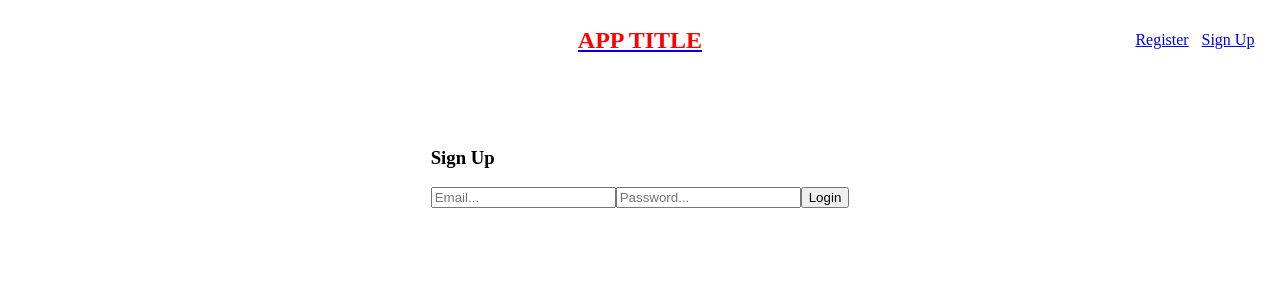
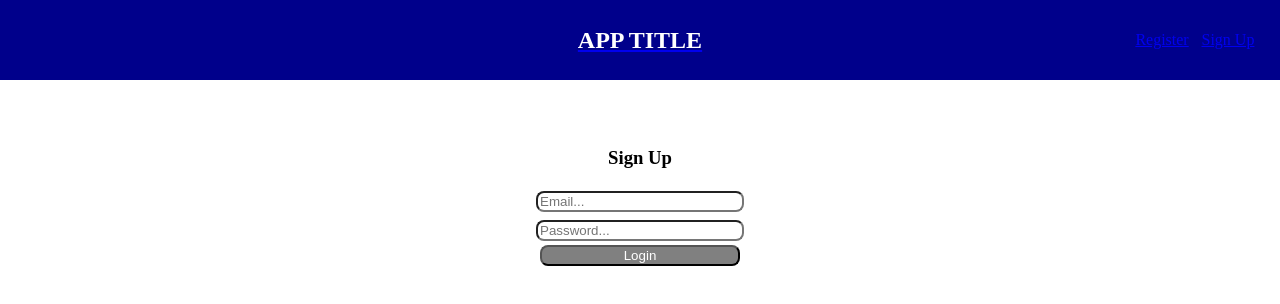
Before and after one commit to ulldecorb/redux-fullsatck-todo, a React (Create React App) app in the folder client/: page /sign_in in a window 1280 px wide. Shown: the top 304 px of the page. Built offline with nearby package versions, Linux system fonts and the light colour scheme; no server answers.

Commit message:
Style header component Add background Add text color

```diff
--- a/client/src/components/Header/header.css
+++ b/client/src/components/Header/header.css
@@ -13,10 +13,11 @@
   -webkit-box-align: center;
       -ms-flex-align: center;
           align-items: center;
+  background-color: darkblue;
 }
 
 .header__title {
-  color: red;
+  color: white;
 }
 
 .header__margin {
@@ -28,6 +29,7 @@
   position: absolute;
   right: 0;
   margin-right: 2vw;
+  color: white;
 }
 
 .header__logout-button {
@@ -35,6 +37,7 @@
   border-radius: 1vmin;
   color: white;
   background-color: grey;
+  cursor: pointer;
 }
 
 .header__links {
--- a/client/src/components/Header/header.scss
+++ b/client/src/components/Header/header.scss
@@ -7,9 +7,10 @@
     display: flex;
     justify-content: center;
     align-items: center;
+    background-color: darkblue;
 
     &__title {
-        color: red;
+        color: white;
     }
 
     &__margin {
@@ -21,6 +22,7 @@
         position: absolute;
         right: 0;
         margin-right: 2vw;
+        color: white;
     }
 
     &__logout-button {
@@ -28,6 +30,7 @@
         border-radius: 1vmin;
         color: white;
         background-color: grey;
+        cursor: pointer;
     }
 
     &__links {
--- a/client/src/components/LoginUser/index.jsx
+++ b/client/src/components/LoginUser/index.jsx
@@ -31,7 +31,7 @@
 
   return (
     <section className="login">
-      <div>
+      <div className="login__box">
         <h3>Sign Up</h3>
         <input
           type="text"
--- a/client/src/components/LoginUser/loginUser.css
+++ b/client/src/components/LoginUser/loginUser.css
@@ -13,4 +13,33 @@
       -ms-flex-align: center;
           align-items: center;
 }
+
+.login__box {
+  display: -webkit-box;
+  display: -ms-flexbox;
+  display: flex;
+  -webkit-box-orient: vertical;
+  -webkit-box-direction: normal;
+      -ms-flex-direction: column;
+          flex-direction: column;
+  -webkit-box-pack: center;
+      -ms-flex-pack: center;
+          justify-content: center;
+  -webkit-box-align: center;
+      -ms-flex-align: center;
+          align-items: center;
+}
+
+.login input {
+  margin: 0.5vh 0;
+  border-radius: 1vmin;
+  width: 200px;
+}
+
+.login button {
+  border-radius: 1vmin;
+  width: 200px;
+  background: grey;
+  color: white;
+}
 /*# sourceMappingURL=loginUser.css.map */
--- a/client/src/components/LoginUser/loginUser.scss
+++ b/client/src/components/LoginUser/loginUser.scss
@@ -3,4 +3,24 @@
     flex-direction: column;
     justify-content: center;
     align-items: center;
+
+    &__box {
+        display: flex;
+        flex-direction: column;
+        justify-content: center;
+        align-items: center;
+    }
+
+    input {
+        margin: 0.5vh 0;
+        border-radius: 1vmin;
+        width: 200px;
+    }
+
+    button {
+        border-radius: 1vmin;
+        width: 200px;
+        background: grey;
+        color: white;
+    }
 }
```
